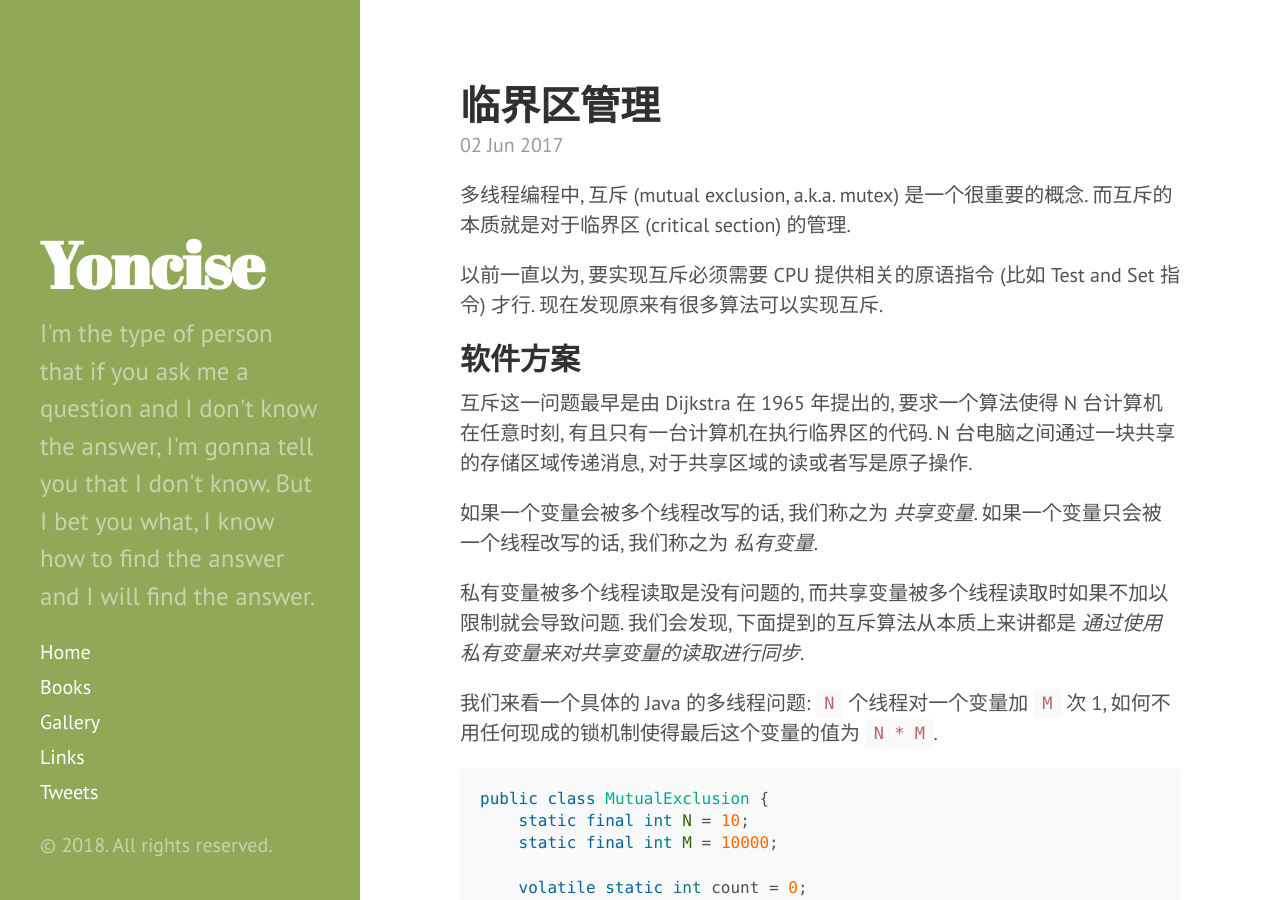
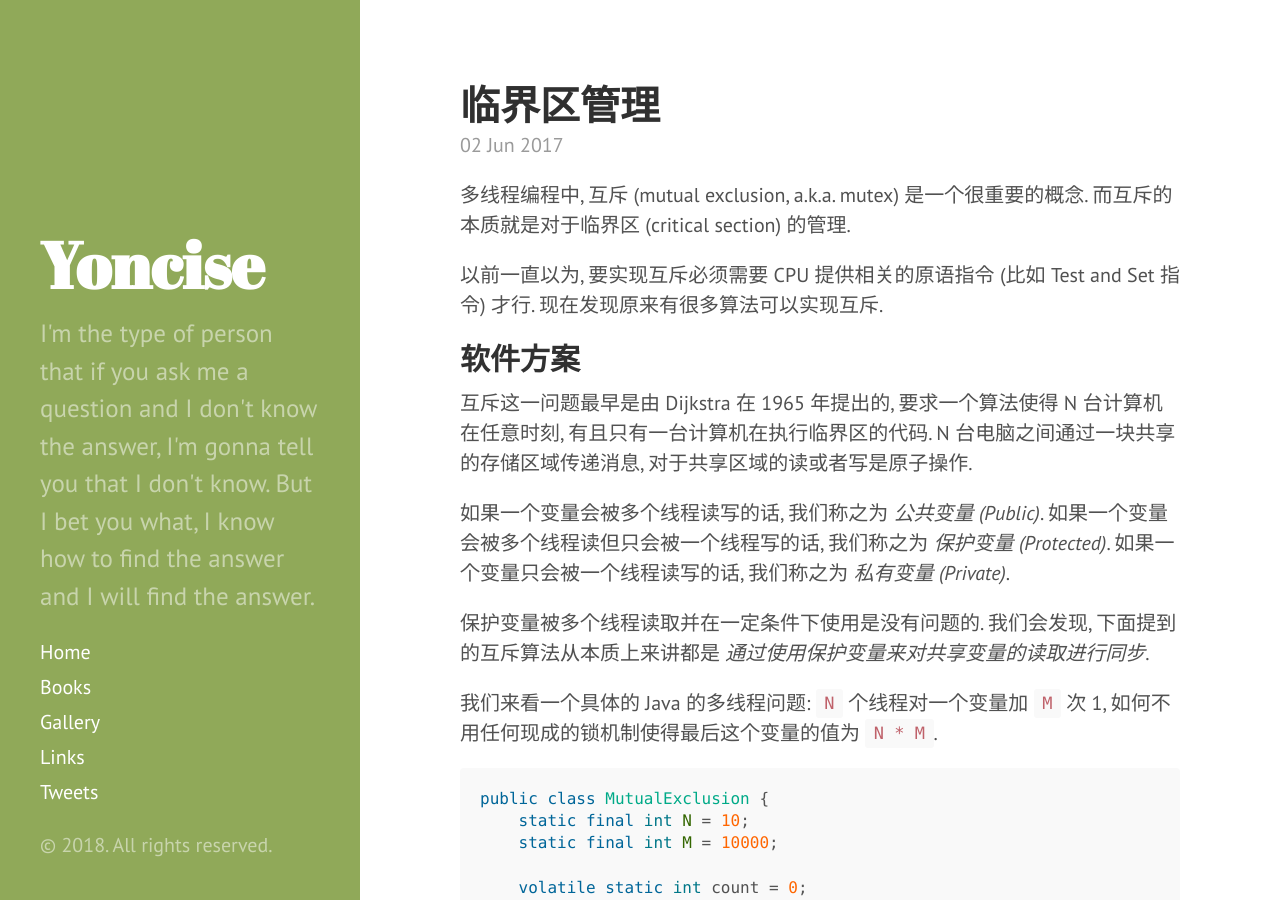
Before and after one commit to yoncise/yoncise.github.io, a Jekyll site: the page built from _posts/2017-06-02-临界区管理.md, in a window 1280 px wide and 900 px high. Built offline with Jekyll 4.4.1, drawn with Linux system fonts in a browser that asks for light colours; some of the changed text lies outside the part shown.

Commit message:
mutex modify

```diff
--- a/_posts/2017-06-02-临界区管理.md
+++ b/_posts/2017-06-02-临界区管理.md
@@ -15,11 +15,12 @@ title: 临界区管理
 要求一个算法使得 N 台计算机在任意时刻, 有且只有一台计算机在执行临界区的代码.
 N 台电脑之间通过一块共享的存储区域传递消息, 对于共享区域的读或者写是原子操作.
 
-如果一个变量会被多个线程改写的话, 我们称之为 *共享变量*.
-如果一个变量只会被一个线程改写的话, 我们称之为 *私有变量*.
+如果一个变量会被多个线程读写的话, 我们称之为 *公共变量 (Public)*.
+如果一个变量会被多个线程读但只会被一个线程写的话, 我们称之为 *保护变量 (Protected)*.
+如果一个变量只会被一个线程读写的话, 我们称之为 *私有变量 (Private)*.
 
-私有变量被多个线程读取是没有问题的, 而共享变量被多个线程读取时如果不加以限制就会导致问题.
-我们会发现, 下面提到的互斥算法从本质上来讲都是 *通过使用私有变量来对共享变量的读取进行同步*.
+保护变量被多个线程读取并在一定条件下使用是没有问题的.
+我们会发现, 下面提到的互斥算法从本质上来讲都是 *通过使用保护变量来对共享变量的读取进行同步*.
 
 我们来看一个具体的 Java 的多线程问题: `N` 个线程对一个变量加 `M` 次 1,
 如何不用任何现成的锁机制使得最后这个变量的值为 `N * M`.
@@ -119,7 +120,7 @@ void unlock() {
 
 为了防止因为 JMM 中的 cache 影响程序的正常运行, 所以这里使用 `AtomicIntegerArray` 替代 `boolean[]`.
 
-这里的 `k` 是共享变量, Dijkstra 提出的算法利用 `b` 和 `c` 这两个私有变量来进行同步.
+这里的 `k` 是共享变量, Dijkstra 提出的算法利用 `b` 和 `c` 这两个保护变量来进行同步.
 
 这个算法存在一个问题, 就是 `k == this.id` 的线程可能会一直获得执行权, 从而导致其它线程一直等待.
 后来 Knuth 等人针对这个问题对算法进行了改进, 感兴趣的可以找相关文献看看.
@@ -185,8 +186,8 @@ void unlock() {
 
 ## 硬件方案
 
-之所以会产生互斥问题就是因为对于共享变量的读取与修改不是原子操作,
-如果在硬件上保证了 *读取与修改是原子操作*, 也就可以有效的对临界区进行管理.
+之所以会产生互斥问题就是因为一段代码的执行不是原子操作,
+如果在硬件上保证了 *一段代码的执行是原子操作*, 也就可以有效的对临界区进行管理.
 
 下面简单介绍几种常见的方案.
 
```
Also changed, not shown: other parts of _posts/2017-06-02-临界区管理.md (+1 -1 lines).
